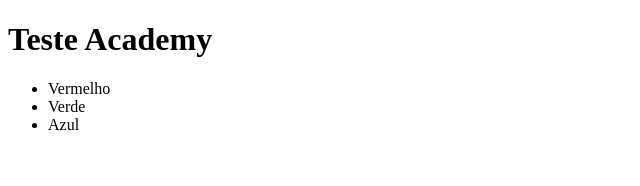
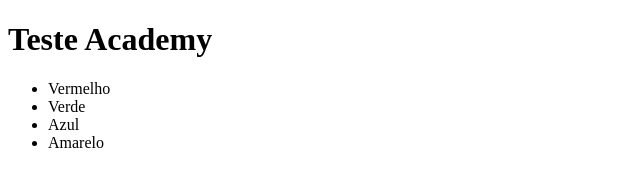
Before and after one commit to andrezaumbelino/minha-pagina, a plain HTML site: page index.html in a window 1280 px wide. Shown: the full height of the page, 0-640 px from the left. Drawn offline with Linux system fonts and the light colour scheme.

```diff
--- a/index.html
+++ b/index.html
@@ -12,6 +12,7 @@
     <li>Vermelho</li>
     <li>Verde</li>
     <li>Azul</li>
+    <li>Amarelo</li>
   </ul>
 </body>
 </html>
```
